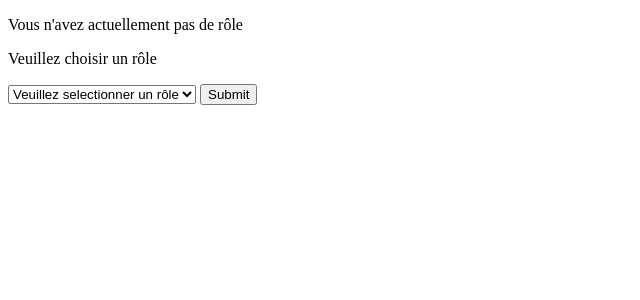
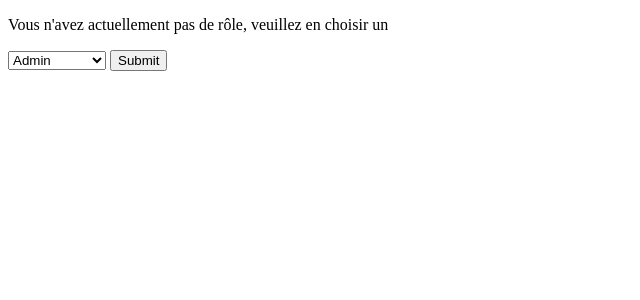
Before and after one commit to HarrikaneC5N/Project-php-j.rib, a PHP site: page / in a window 1280 px wide. Shown: the top 300 px of the page, without its empty margins (0-640 px from the left). Run offline with PHP 8.4, Linux system fonts and the light colour scheme.

Commit message:
modif exo7 pour le mieux

```diff
--- a/exo7/index.php
+++ b/exo7/index.php
@@ -1,6 +1,6 @@
 <?php
 
-$roles = ["Admin", "Membre", "Gestionnaire", "Autre"];
+$roles = ["Admin", "Membre", "Gestionnaire"];
     function role(){
         if(isset($_POST['role'])){
             if($_POST['role']=='Admin'){
@@ -12,11 +12,8 @@ $roles = ["Admin", "Membre", "Gestionnaire", "Autre"];
             if($_POST['role']=='Gestionnaire'){
                 echo "<p> Vous êtes gestionnaire du site. </p>";
             }
-            if($_POST['role']=='Autre'){
-                echo "<p> Bienvenu invité </p>";
-            }
         }else{
-            echo "<p>Vous n'avez actuellement pas de rôle</p>";
+            echo "<p>Vous n'avez actuellement pas de rôle, veuillez en choisir un</p>";
         };
     }
 ?>
@@ -35,12 +32,8 @@ $roles = ["Admin", "Membre", "Gestionnaire", "Autre"];
                 role();
             ?>
         </div>
-        <div>
-            <p>Veuillez choisir un rôle</p>
-        </div>
         <form action="" method="post">
             <select name="role" id="role">
-                <option value="">Veuillez selectionner un rôle</option>
                 <?php foreach ($roles as $key => $role){ ?>
                 <option value="<?php echo $role; ?>"><?php echo $role; ?></option>
                 <?php }; ?>
```
